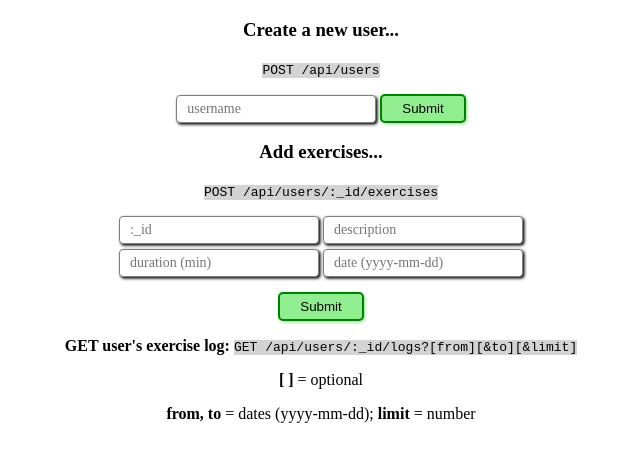
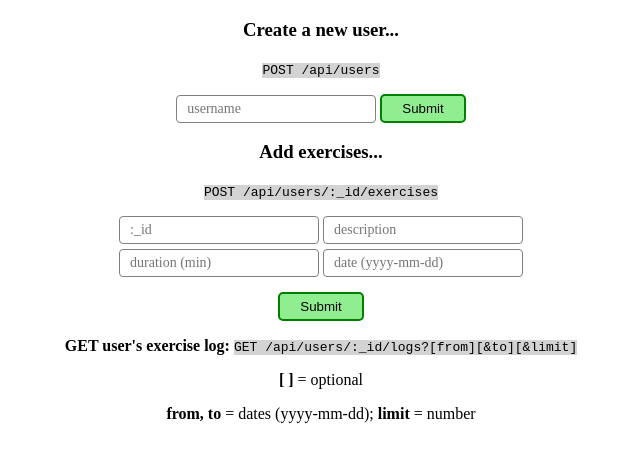
Before and after one commit to Programmer00777/exercise-tracker, a website: page views/index.html in a window 1280 px wide. Shown: the part 94-556 px from the top of the page, without its empty margins (319-959 px from the left). Drawn offline with Linux system fonts and the light colour scheme.

Commit message:
Added favicon, fixed issues with the style.css file

```diff
--- a/public/style.css
+++ b/public/styles/style.css
@@ -1,5 +1,5 @@
 body {
-    font-family: "Microsoft Sans Serif";
+    font-family: "Microsoft Sans Serif", serif;
 }
 
 .container {
@@ -15,9 +15,8 @@ code {
     font-size: 14px;
     border-radius: 4px;
     padding: 5px 10px;
-    box-shadow: 1.5px 1.5px 3px black;
     border: 1px solid gray;
-    font-family: Montserrat;
+    font-family: Montserrat, serif;
 }
 
 .text_input:focus {
@@ -36,7 +35,6 @@ code {
     border-radius: 5px;
     background-color: lightgreen;
     border: 2px solid green;
-    box-shadow: 1.5px 1.5px 3px lightgreen;
 }
 
 .submit_input:hover {
--- a/views/index.html
+++ b/views/index.html
@@ -5,9 +5,10 @@
     <meta name="viewport"
           content="width=device-width, user-scalable=no, initial-scale=1.0, maximum-scale=1.0, minimum-scale=1.0">
     <meta http-equiv="X-UA-Compatible" content="ie=edge">
+    <link rel="icon" type="image/x-icon" href="/public/images/exercise.png">
     <title>Exercise Tracker</title>
 
-    <link rel="stylesheet" href="/public/style.css" type="text/css">
+    <link rel="stylesheet" href="/public/styles/style.css">
 </head>
 <body>
     <div class="container">
```
Also changed, not shown: public/images/exercise.png (added).
